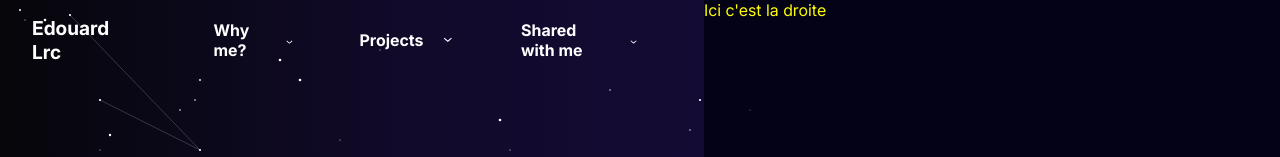
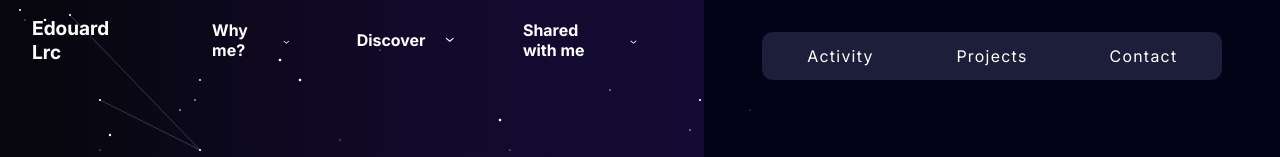
Before and after one commit to Edouard-LARROCHE/Portfolio_EL, a React (Vite) app: page / in a window 1280 px wide. Shown: the top 157 px of the page. Built offline with nearby package versions, Linux system fonts and the light colour scheme; no server answers.

Commit message:
right side wip / container buttons

```diff
--- /dev/null
+++ b/src/components/buttons/buttons.scss
@@ -0,0 +1,33 @@
+@use "../../scss/config/primitives" as *;
+
+.buttons {
+	display: flex;
+	justify-content: center;
+	align-items: center;
+	width: calc(100% / 3);
+	height: 100%;
+
+	.button {
+		cursor: pointer;
+		display: flex;
+		justify-content: center;
+		align-items: center;
+		width: 100%;
+		height: 100%;
+		border: none;
+		border-radius: 0.7rem;
+		background-color: transparent;
+
+		&.active {
+			cursor: default;
+			background-color: $blue-sky-space;
+		}
+
+		.buttonText {
+			font-size: 1rem;
+			font-weight: 400;
+			color: $white;
+			letter-spacing: 0.08rem;
+		}
+	}
+}
--- /dev/null
+++ b/src/components/buttons/buttons.tsx
@@ -0,0 +1,26 @@
+import { useState } from "react"
+
+import type { ButtonsProps } from "./types"
+
+import "./buttons.scss"
+
+const Buttons = ({ key, color, text }: ButtonsProps) => {
+	const [active, setActive] = useState(false)
+
+	const handleClick = (key: number) => {
+		setActive(key === key)
+	}
+
+	return (
+		<div className={`buttons ${color}`}>
+			<button
+				className={`button ${active ? "active" : ""}`}
+				onClick={() => handleClick(key)}
+			>
+				<span className="buttonText">{text}</span>
+			</button>
+		</div>
+	)
+}
+
+export default Buttons
--- /dev/null
+++ b/src/components/buttons/types.ts
@@ -0,0 +1,5 @@
+export type ButtonsProps = {
+	color: string
+	text: string
+	key: number
+}
--- a/src/components/navBar/navBar.tsx
+++ b/src/components/navBar/navBar.tsx
@@ -48,10 +48,10 @@ const NavBar = () => {
 					id="firstButton"
 					className={`containerButton ${isPopupOpen.firstButton ? "open" : ""}`}
 					onClick={() => handleClickClosePopup("firstButton")}
-					// onMouseEnter={() => handleDisplayPopup("firstButton", true)}
-					// onMouseLeave={() =>
-					// 	handleDisplayPopup("firstButton", false)
-					// }
+					onMouseEnter={() => handleDisplayPopup("firstButton", true)}
+					onMouseLeave={() =>
+						handleDisplayPopup("firstButton", false)
+					}
 				>
 					<div className="text">Why me?</div>
 					<div
@@ -64,12 +64,12 @@ const NavBar = () => {
 							target="withMe"
 							size="large"
 							stopPropagation={(e) => e.stopPropagation()}
-							// onMouseEnter={() =>
-							// 	handleDisplayPopup("firstButton", true)
-							// }
-							// onMouseLeave={() =>
-							// 	handleDisplayPopup("firstButton", false)
-							// }
+							onMouseEnter={() =>
+								handleDisplayPopup("firstButton", true)
+							}
+							onMouseLeave={() =>
+								handleDisplayPopup("firstButton", false)
+							}
 						/>
 					)}
 				</div>
@@ -84,7 +84,7 @@ const NavBar = () => {
 						handleDisplayPopup("secondButton", false)
 					}
 				>
-					<div className="text">Projects</div>
+					<div className="text">Discover</div>
 					<div
 						className={`icon ${isPopupOpen.secondButton ? "open" : ""}`}
 					>
@@ -92,7 +92,7 @@ const NavBar = () => {
 					</div>
 					{isPopupOpen.secondButton && (
 						<Popup
-							target="projects"
+							target="discover"
 							size="medium"
 							stopPropagation={(e) => e.stopPropagation()}
 							onMouseEnter={() =>
--- a/src/components/popup/popup.scss
+++ b/src/components/popup/popup.scss
@@ -12,6 +12,7 @@
 	border-radius: 0.2rem;
 	padding: 2rem;
 	overflow: hidden;
+	border-radius: 0.6rem;
 	border: 0.02rem solid $grey-grey;
 
 	&.large {
--- a/src/components/popup/popup.tsx
+++ b/src/components/popup/popup.tsx
@@ -85,6 +85,9 @@ const Popup = ({
 					</div>
 				</div>
 			)}
+			{target === "discover" && (
+				<div className="popupContainerContent"></div>
+			)}
 		</div>
 	)
 }
--- a/src/components/popup/types.ts
+++ b/src/components/popup/types.ts
@@ -1,5 +1,5 @@
 export type PopupProps = {
-	target: "withMe" | "projects" | "shared"
+	target: "withMe" | "discover" | "shared"
 	size: "small" | "medium" | "large"
 	onMouseEnter: () => void
 	onMouseLeave: () => void
--- a/src/pages/rightSide/index.scss
+++ b/src/pages/rightSide/index.scss
@@ -1,11 +1,28 @@
 @use "../../scss/config/primitives" as *;
 
 .rightPart {
-	position: fixed;
+	position: absolute;
 	top: 0;
 	left: 55%;
 	width: 45%;
 	height: 100%;
-	color: yellow;
 	background-color: $bg-black;
+
+	.top {
+		display: flex;
+		justify-content: center;
+		width: 100%;
+		height: 100%;
+		margin-top: 2rem;
+
+		.buttonContainer {
+			display: flex;
+			align-items: center;
+			width: 80%;
+			height: 3rem;
+			padding: 0.2rem;
+			background-color: $black-smouth;
+			border-radius: 0.7rem;
+		}
+	}
 }
--- a/src/pages/rightSide/index.tsx
+++ b/src/pages/rightSide/index.tsx
@@ -1,9 +1,36 @@
 import React from "react"
+
+import Buttons from "../../components/buttons/buttons"
 
 import "./index.scss"
 
 const RightSide = () => {
-	return <div className="rightPart">Ici c'est la droite</div>
+	const buttonsActions = [
+		{
+			color: "",
+			text: "Activity",
+		},
+		{
+			color: "",
+			text: "Projects",
+		},
+		{
+			color: "",
+			text: "Contact",
+		},
+	]
+
+	return (
+		<div className="rightPart">
+			<div className="top">
+				<div className="buttonContainer">
+					{buttonsActions.map((button, index) => (
+						<Buttons key={index} {...button} />
+					))}
+				</div>
+			</div>
+		</div>
+	)
 }
 
 export default RightSide
--- a/src/scss/config/_primitives.scss
+++ b/src/scss/config/_primitives.scss
@@ -4,6 +4,7 @@ $white-opacity: rgb(245, 245, 245);
 $vanta-black: rgb(0, 0, 0);
 $brand-black: rgb(24, 26, 58);
 $bg-black: rgb(4, 2, 23);
+$black-smouth: rgb(29, 30, 58);
 $smoth-white: rgb(243, 243, 243);
 $brand-blue: rgb(105, 137, 189);
 $blue-cerulean: rgb(45, 119, 159);
@@ -17,3 +18,4 @@ $indicator-warning: rgb(252, 205, 48);
 $green-custom: rgb(110, 231, 183);
 $drak-blue: rgb(17, 8, 46);
 $blue-lagoon: rgb(36 38 92);
+$blue-sky-space: rgb(80, 70, 229);
```
